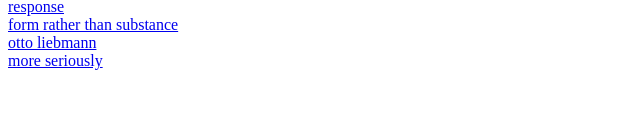
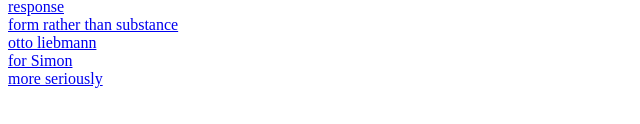
Before and after one commit to ontocubism/text, a plain HTML site: page index.html in a window 1280 px wide. Shown: the part 262-386 px from the top of the page, without its empty margins (0-640 px from the left). Drawn offline with Linux system fonts and the light colour scheme.

Commit message:
Update index.html

```diff
--- a/index.html
+++ b/index.html
@@ -17,5 +17,6 @@
     <a href="vision1.pdf"> response </a><br>
     <a href="form.pdf"> form rather than substance </a><br>
     <a href="otto.pdf"> otto liebmann </a><br>
+    <a href="for_simon.pdf"> for Simon </a><br>
     <a href="aspect.pdf"> more seriously </a><br>
 </html>
```
